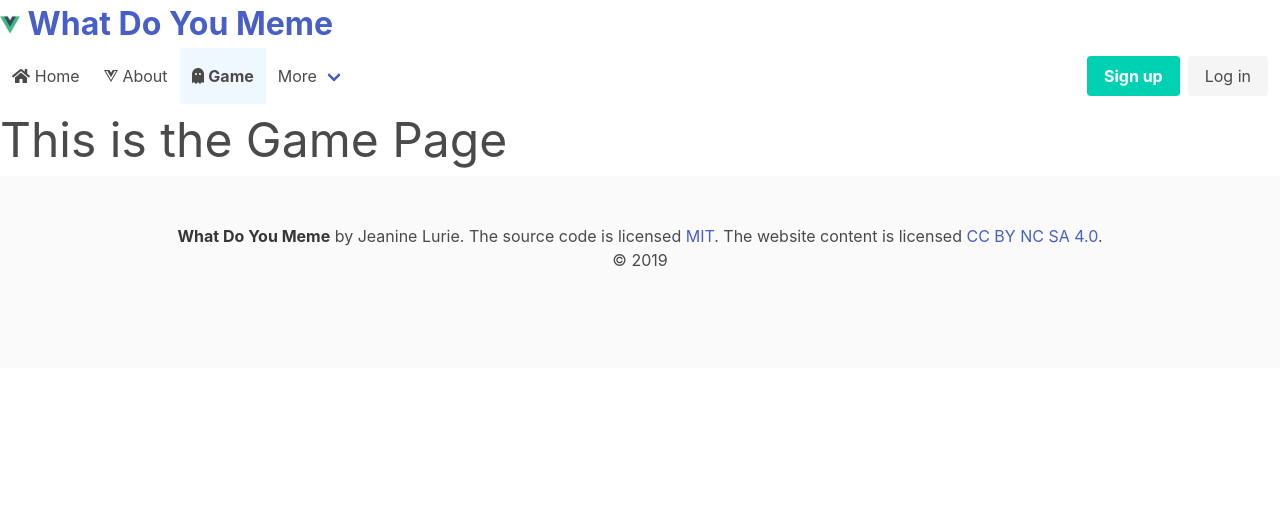
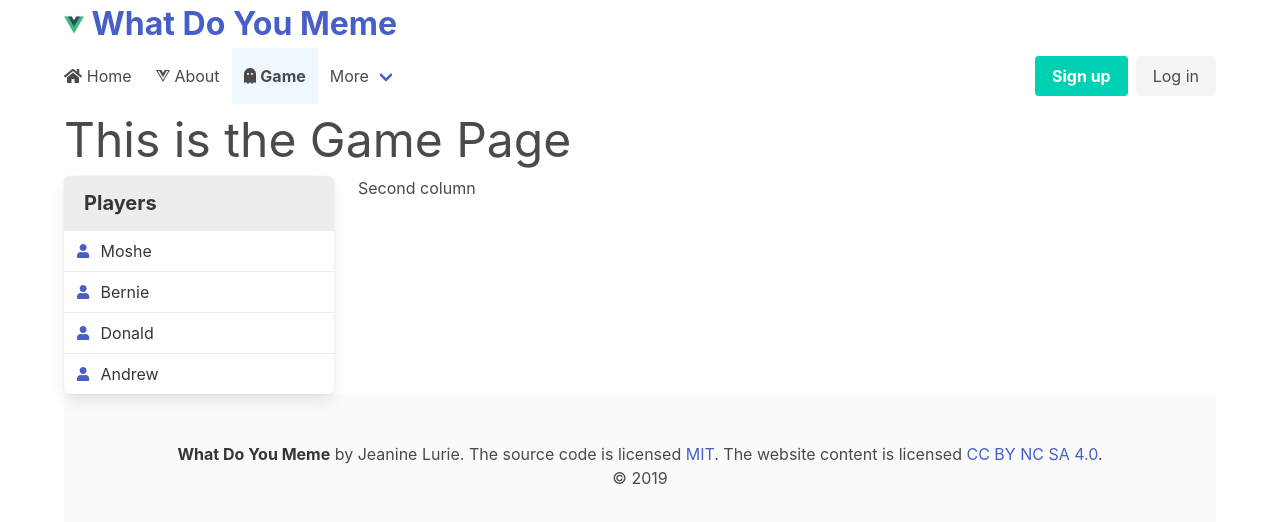
Before and after one commit to jeaninelurie/2019Fall_WhatDoYouMeme, a Vue app in the folder client/: page /game in a window 1280 px wide. Shown: the top 522 px of the page. Built offline with nearby package versions, Linux system fonts and the light colour scheme.

Commit message:
functionality

```diff
--- a/client/src/App.vue
+++ b/client/src/App.vue
@@ -1,7 +1,8 @@
 <template>
-  <div id="app">
+  <div class="container">
     <Header></Header>
     <Nav></Nav>
+
     <router-view/>
     <MyFooter></MyFooter>
   </div>
--- /dev/null
+++ b/client/src/models/Game.js
@@ -0,0 +1,31 @@
+export const Game_Server = {
+    Players: [],
+    Picture_Deck: [],
+    Caption_Deck: [],
+    Dealer: -1,
+    Captions_In_Play: [], //strings
+    Picture_In_Play: "",
+    Caption_Chosen: -1
+}
+
+export const Game_Client = {
+    Players: [
+        { name: "Moshe", points: 0 },
+        { name: "Bernie", points: 0 },
+        { name: "Donald", points: 0 },
+        { name: "Andrew", points: 0 }
+
+    ],
+    Dealer: -1,
+    Captions_In_Play: [], //strings
+    Picture_In_Play: "",
+    Caption_Chosen: -1
+}
+
+export var My_Captions = [];
+
+export class Player {
+    name;
+    points;
+    captions;
+}
--- a/client/src/views/Game.vue
+++ b/client/src/views/Game.vue
@@ -1,12 +1,40 @@
 <template>
+<div>
   <h1 class="is-size-1">
-      This is the Game Page
-    </h1>
+    This is the Game Page
+  </h1>
+
+  <div class="columns">
+    <div class="column is-one-quarter">
+
+      <ul class="panel">
+        <p class="panel-heading">
+          Players
+        </p>
+        <li v-for="(p, i) in game.Players" :key="i" class="panel-block is-active">
+          <span class="panel-icon">
+            <i class="fas fa-user" aria-hidden="true"></i>
+          </span>
+          {{p.name}}
+        </li>
+      </ul>
+
+    </div>
+    <div class="column">
+      Second column
+    </div>
+  </div>
+</div>
+
 </template>
 
 <script>
+import { Game_Client, My_Captions } from "../models/Game" ;
+
 export default {
-
+  data: () => ({
+    game: Game_Client
+  })
 }
 </script>
 
```
